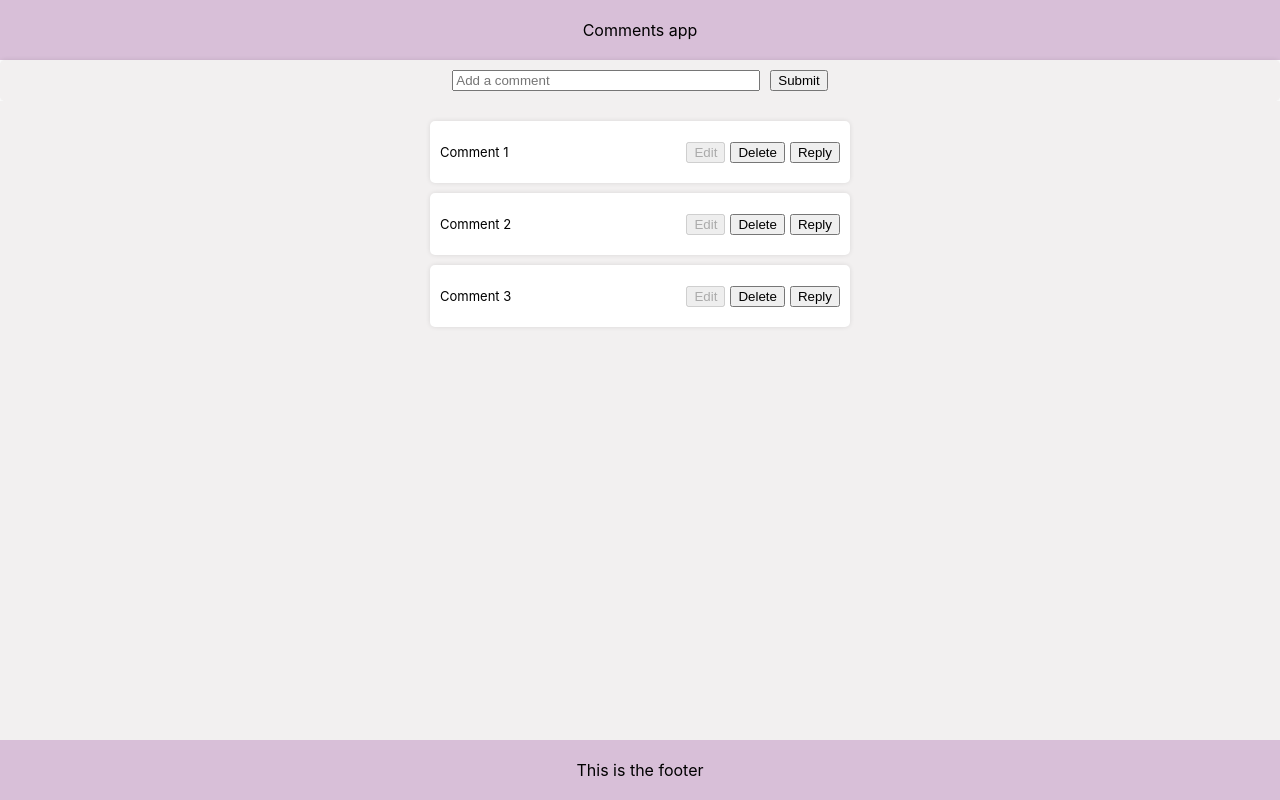
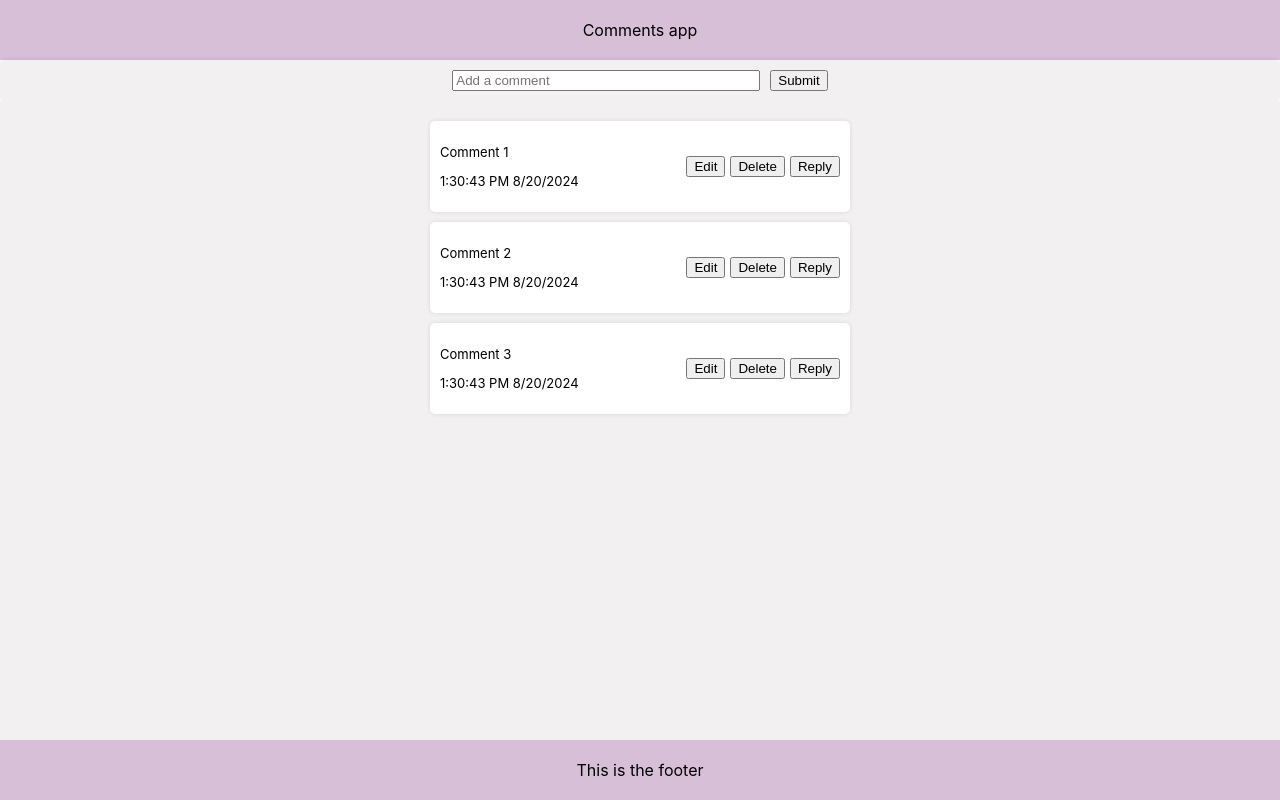
Before and after one commit to shanrob/comments, a React (Create React App) app in the folder comments/: page / in a window 1280 px wide. Built offline with nearby package versions, Linux system fonts and the light colour scheme.

Commit message:
Adding editing and practicing flattening

```diff
--- a/comments/src/App.js
+++ b/comments/src/App.js
@@ -7,22 +7,86 @@ import { useState } from "react";
 import CommentInput from "./components/CommentInput";
 
 function App() {
+  const testNestedObject = {
+    name: "Mansi",
+    age: 25,
+    department: {
+      name: "Customer Experience",
+      section: "Technical",
+      branch: {
+        name: "Bangalore",
+        timezone: "IST",
+      },
+    },
+    company: {
+      name: "SAP",
+      customers: ["Ford", "Nestle"],
+    },
+    skills: ["javascript", "node.js", "html"],
+  };
+  const flattenObject = (nestedComments) => {
+    let result = {};
+    for (const key in nestedComments) {
+      if (!nestedComments.hasOwnProperty(key)) {
+        continue;
+      }
+      if (
+        typeof nestedComments[key] === "object" &&
+        !Array.isArray(nestedComments[key])
+      ) {
+        const subFlatObject = flattenObject(nestedComments[key]);
+        for (const subKey in subFlatObject) {
+          result[key + "_" + subKey] = subFlatObject[subKey];
+        }
+      } else {
+        result[key] = nestedComments[key];
+      }
+    }
+    return result;
+  };
+
+  console.log("Nested object before flattening: ", testNestedObject);
+  const flattenedObject = flattenObject(testNestedObject);
+  console.log("Flattened object: ", flattenedObject);
+
   const dummyFlatComments = ["Comment 1", "Comment 2", "Comment 3"];
   const dummyNestedComments = [
     {
       commentText: "Comment 1",
-      commentDate: Date.now().toString(),
+      commentDate: Date.now(),
       replies: [
         {
           commentText: "Reply 1",
-          commentDate: Date.now().toString(),
+          commentDate: Date.now(),
+          replies: [],
+        },
+      ],
+    },
+    {
+      commentText: "Comment 2",
+      commentDate: Date.now(),
+      replies: [
+        {
+          commentText: "Reply 1",
+          commentDate: Date.now(),
+          replies: [],
+        },
+      ],
+    },
+    {
+      commentText: "Comment 3",
+      commentDate: Date.now(),
+      replies: [
+        {
+          commentText: "Reply 1",
+          commentDate: Date.now(),
           replies: [],
         },
       ],
     },
   ];
 
-  const [comments, setComments] = useState(dummyFlatComments);
+  const [comments, setComments] = useState(dummyNestedComments);
 
   return (
     <div className="App">
--- a/comments/src/components/Comment.js
+++ b/comments/src/components/Comment.js
@@ -1,4 +1,47 @@
+import React from "react";
+import { useState, useEffect } from "react";
+
 function Comment(props) {
+  const [isEditing, setIsEditing] = useState(false);
+  const inputRef = React.createRef();
+
+  useEffect(() => {
+    if (isEditing && inputRef.current) {
+      inputRef.current.focus();
+      inputRef.current.setSelectionRange(
+        inputRef.current.value.length,
+        inputRef.current.value.length
+      );
+    }
+  });
+
+  const edit = () => {
+    setIsEditing(true);
+  };
+
+  const handleInputSubmit = (e) => {
+    e.preventDefault();
+    setIsEditing(false);
+  };
+
+  const handleInputBlur = () => {
+    setIsEditing(false);
+  };
+
+  const handleInputChange = (e) => {
+    const newComments = props.comments.map((comment) => {
+      if (comment === props.comment) {
+        return {
+          ...comment,
+          commentText: e.target.value,
+          commentDate: formatDate(Date.now()),
+        };
+      }
+      return comment;
+    });
+    props.setComments(newComments);
+  };
+
   function handleDelete() {
     const newComments = props.comments.filter(
       (comment) => comment !== props.comment
@@ -6,11 +49,32 @@ function Comment(props) {
     props.setComments(newComments);
   }
 
+  function formatDate(date) {
+    const dateObj = new Date(date);
+    return dateObj.toLocaleTimeString() + " " + dateObj.toLocaleDateString();
+  }
+
   return (
     <div className="comment">
-      <p>{props.comment}</p>
+      {isEditing ? (
+        <form onSubmit={handleInputSubmit}>
+          <input
+            type="text"
+            ref={inputRef}
+            name="edit-comment"
+            defaultValue={props.comment.commentText}
+            onBlur={handleInputBlur}
+            onChange={handleInputChange}
+          />
+        </form>
+      ) : (
+        <div style={{ textAlign: "left" }}>
+          <p>{props.comment.commentText}</p>
+          <p>{formatDate(props.comment.commentDate)}</p>
+        </div>
+      )}
       <div className="comment-buttons">
-        <button disabled={true}>Edit</button>
+        <button onClick={edit}>Edit</button>
         <button onClick={handleDelete}>Delete</button>
         <button>Reply</button>
       </div>
```
